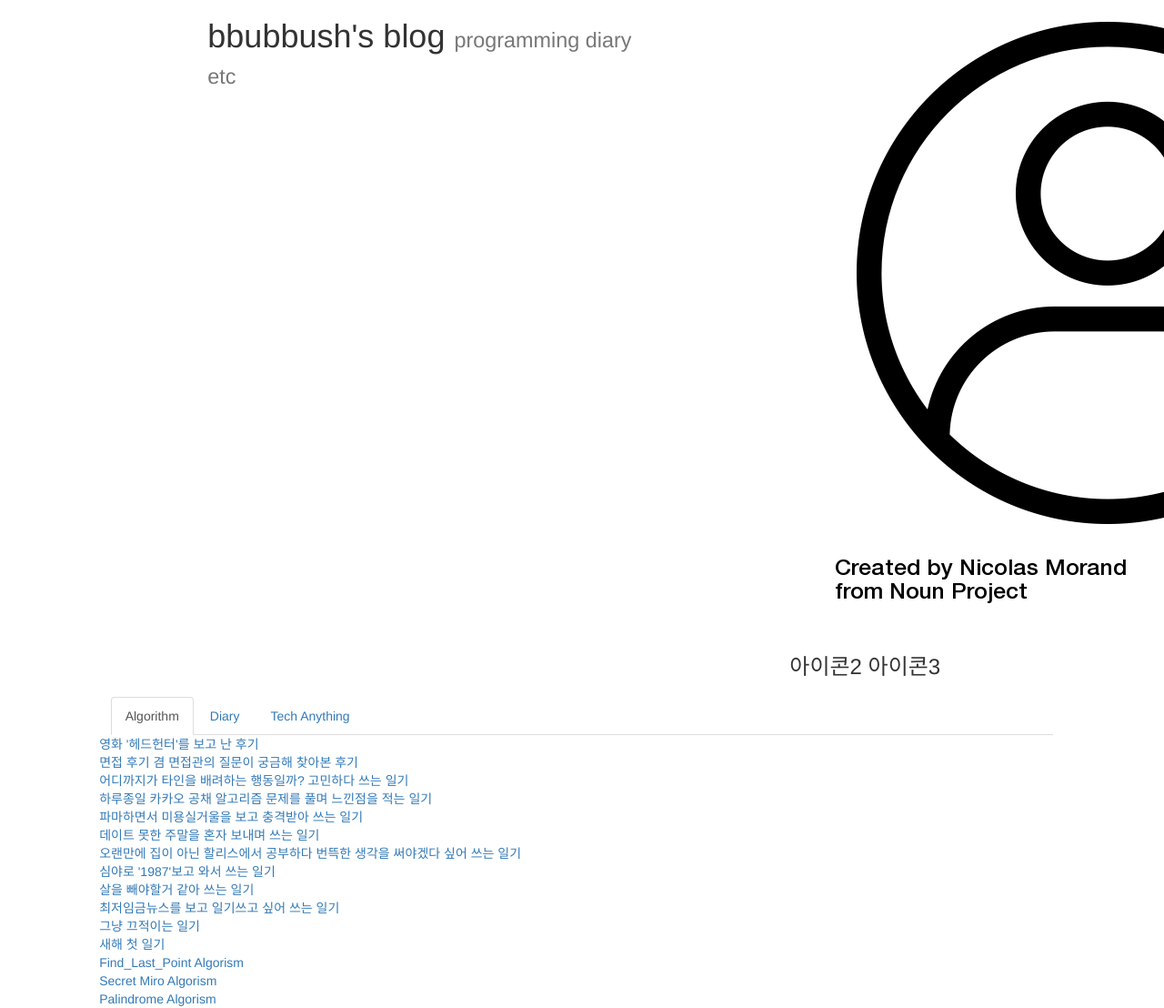
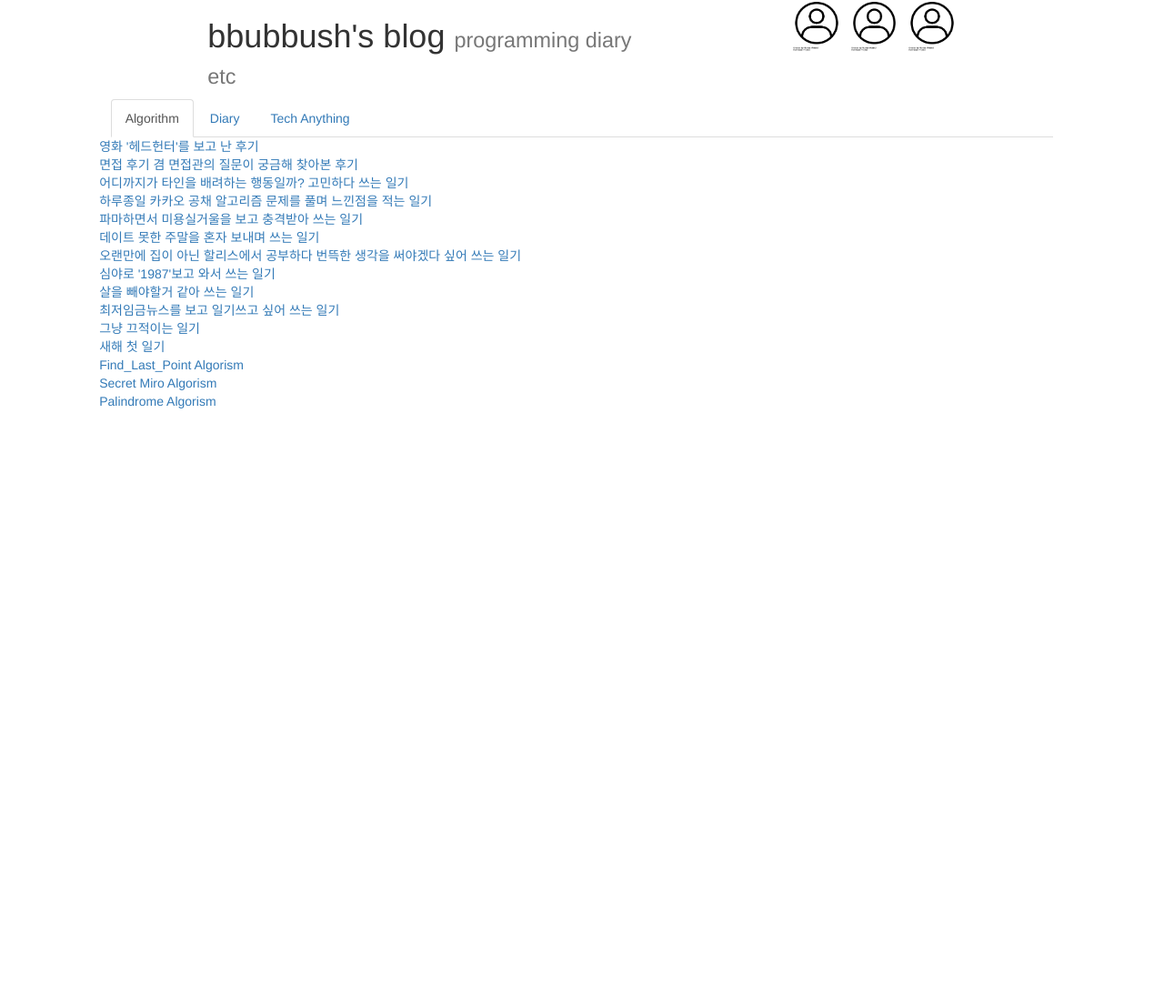
Before and after one commit to bbubbush/bbubbush.io, a Jekyll site: the page built from index.html, in a window 1280 px wide. Shown: the whole page at 91% size. Built offline with Jekyll 4.4.1, drawn with Linux system fonts in a browser that asks for light colours; nearby versions of some CDN libraries; after the commit the page ends 900 px from its top, so only the background shows below that.

Commit message:
2018-02-07

```diff
--- a/_includes/title.html
+++ b/_includes/title.html
@@ -3,7 +3,8 @@
 		<h1>bbubbush's blog <small>programming diary etc</small></h1>
 	</div>
 	<div class="col-md-4 col-md-offset-1">
-		<img src="{{ site.url }}/assets/title/profile.png">
-		<h3>아이콘2 아이콘3<h1>
+		<img src="{{ site.url }}/assets/title/profile.png" width="15%">
+		<img src="{{ site.url }}/assets/title/profile.png" width="15%">
+		<img src="{{ site.url }}/assets/title/profile.png" width="15%">
 	</div>
 </div>
```
